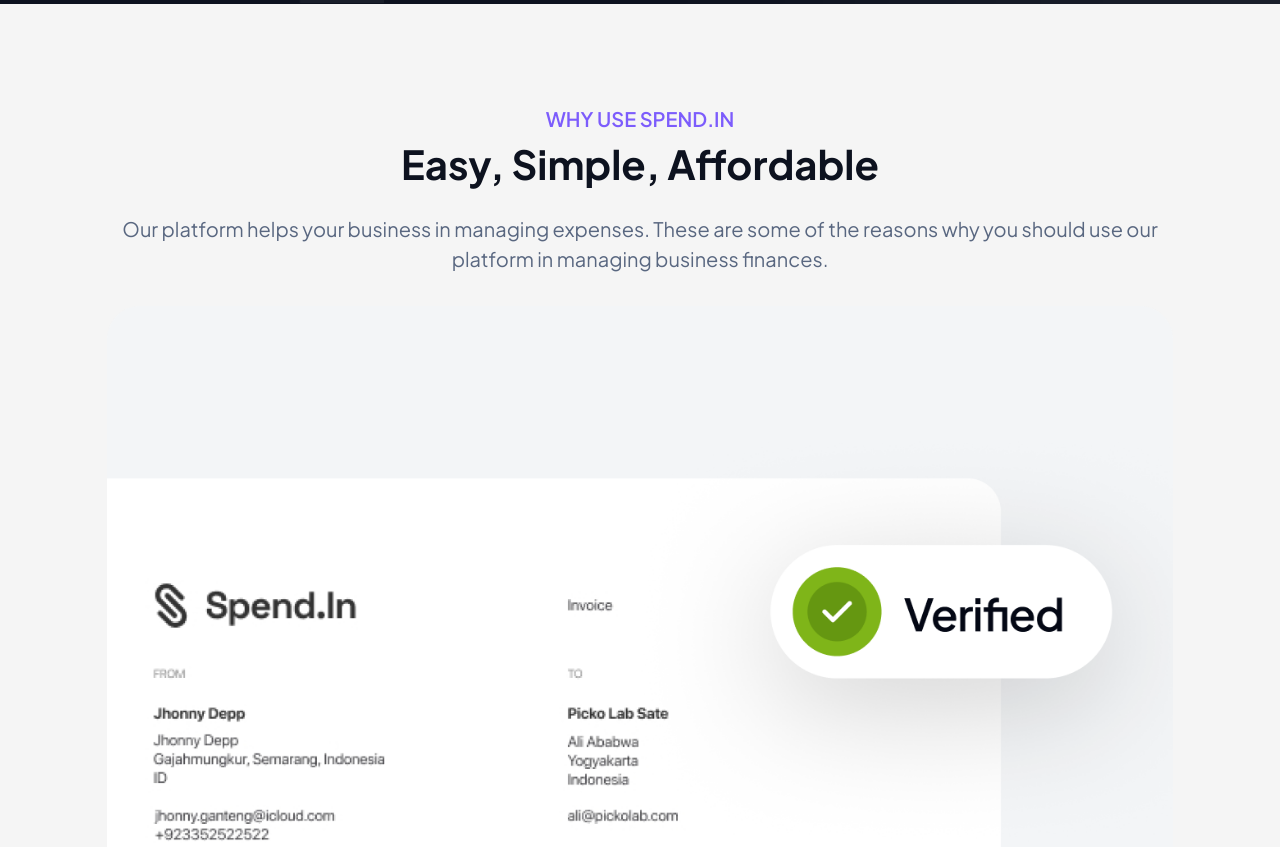
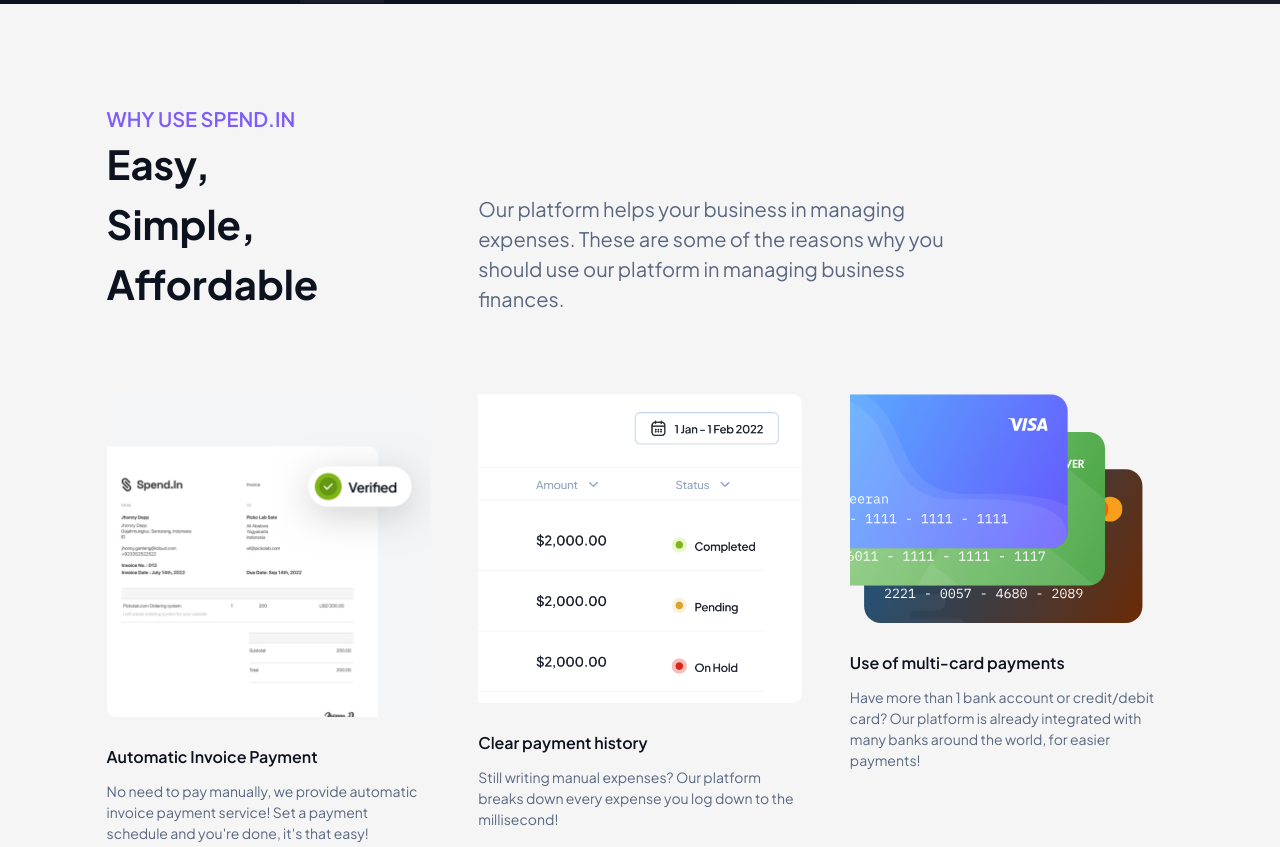
Before and after one commit to Joshua-Akinsanya/FTC-W2-Joshua, a plain HTML site: page index.html in a window 1280 px wide. Shown: the part 1560-2407 px from the top of the page. Drawn offline with Linux system fonts and the light colour scheme.

Commit message:
feat(css): add desktop styles to Benefits section

```diff
--- a/css/layout/_benefits.scss
+++ b/css/layout/_benefits.scss
@@ -1,18 +1,63 @@
 @use "../abstracts/index" as *;
 
-/*
+.benefits-layout-1 {
+    margin-bottom: 40px;
 
-*********************************
-*               *               *
-*       1       *       2       *
-*               *               *
-*********************************
-*                               *
-*               3               *
-*                               *
-*********************************
+    @include respond(desktop) {
 
-*/
+        display: grid;
+        grid-template-columns: repeat(3, 1fr);
+        gap: 48px;
+        .benefit-column {
+            margin: 0;
+        }
+        .section-header {
+            grid-column: 1 / span 3;
+            display: grid;
+            grid-template-columns: repeat(3, 1fr);
+            gap: 48px;
+            align-items: end;
+            .header-group {
+                .section-title, .section-headline {
+                    text-align: left;
+                }
+                .section-headline {margin: auto;}
+            }
+            .section-subtext {
+                text-align: left;
+                max-width: 500px;
+                grid-column: 2 / span 2;
+            }
+        }
+    }
+}
+.benefits-layout-2 {
+    @include respond(desktop) {
+        display: grid;
+        grid-template-columns: 1fr 1fr;
+
+        .section-header {
+            grid-column: 1 / span 2;
+        }
+    }
+}
+
+.header-group {
+    width: max(153px,50%);
+    @include respond(desktop) {
+        width: max(245px, 70%)
+    }
+}
+
+.benefit-column {
+    margin-bottom: 40px;
+    .col-img {
+        margin-bottom: 24px;
+    }
+    .benefit-title {
+        margin-bottom: 12px;
+    }
+}
 
 .benefit-grid {
     $icon-length: 32px;
@@ -25,7 +70,7 @@
         width: $icon-length;
         height: $icon-length;
     }
-    .benefit-column {
+    .benefit-text {
         @include flex(column, $align: first baseline);
         gap: 0.75em;
     }
--- a/index.html
+++ b/index.html
@@ -112,27 +112,27 @@
         <section id="benefits" class="section section-whitebg">
             <div class="benefits-layout-1">
                 <div class="section-header">
+                    <div class="header-group">
                         <h1 class="section-title">WHY USE SPEND.IN</h1>
                         <h2 class="section-headline">Easy, Simple, Affordable</h2>
+                    </div>
                     <p class="section-subtext">Our platform helps your business in managing expenses. These are some of the reasons why you should use our platform in managing business finances.</p>
                 </div>
 
-                <div class="benefits-columns">
-                    <div class="column">
-                        <img src="assets/images/invoice-verified.png" alt="">
+                <div class="benefit-column">
+                    <img src="assets/images/invoice-verified.png" class="col-img" alt="">
                     <h3 class="benefit-title">Automatic Invoice Payment</h3>
                     <p class="benefit-description">No need to pay manually, we provide automatic invoice payment service! Set a payment schedule and you're done, it's that easy!</p>
                 </div>
-                    <div class="column">
-                        <img src="assets/images/payhist-2x.png" alt="">
+                <div class="benefit-column">
+                    <img src="assets/images/payhist-2x.png" class="col-img" alt="">
                     <h3 class="benefit-title">Clear payment history</h3>
                     <p class="benefit-description">Still writing manual expenses? Our platform breaks down every expense you log down to the millisecond!</p>
                 </div>
-                    <div class="column">
-                        <img src="assets/images/credit-cards.svg" alt="">
+                <div class="benefit-column">
+                    <img src="assets/images/credit-cards.svg" class="col-img" alt="">
                     <h3 class="benefit-title">Use of multi-card payments</h3>
                     <p class="benefit-description">Have more than 1 bank account or credit/debit card? Our platform is already integrated with many banks around the world, for easier payments!</p>
-                    </div>
                 </div>
             </div>
 
@@ -143,9 +143,10 @@
                     <p class="section-subtext">Our platform helps your business in managing expenses. These are some of the reasons why you should use our platform in managing business finances.</p>
                 </div>
 
+                <div class="benefits-container">
                     <div class="benefit-grid">
                         <img src="assets/icons/auto-invoice.svg" alt="Automatic Invoice icon" class="benefit-icon" loading="lazy">
-                    <div class="benefit-column">
+                        <div class="benefit-text">
                             <h3 class="benefit-title">Automatic Invoice Payment</h3>
                             <p class="benefit-description">Automatic payments help you to arrange payments on a certain date without doing it manually again.</p>
                         </div>
@@ -153,25 +154,18 @@
 
                     <div class="benefit-grid">
                         <img src="assets/icons/clr-pay-icon.svg" alt="Clear Payment History icon" class="benefit-icon" loading="lazy">
-                    <div class="benefit-column">
+                        <div class="benefit-text">
                             <h3 class="benefit-title">Clear payment history</h3>
                             <p class="benefit-description">Clear payment history helps you to track your business expenses on specific dates.</p>
-                    </div>
-                    <div class="hidden">
-                        <img src="assets/images/payhist-2x.png" alt="Payment history" class="hidden" loading="lazy">
-                        <p class="benefit-description" class="hidden">Still writing manual expenses? Our platform breaks down every expense you log down to the millisecond!</p>
                         </div>
                     </div>
 
                     <div class="benefit-grid">
                         <img src="assets/icons/multi-card.svg" alt="Multi-car payments icon" class="benefit-icon" loading="lazy">
-                    <div class="benefit-column">
+                        <div class="benefit-text">
                             <h3 class="benefit-title">Use of multi-card payments</h3>
                             <p class="benefit-description">Have more than one debit or credit card? Don't worry, we support payments using more than one card.</p>
                         </div>
-                    <div class="hidden">
-                        <img src="assets/images/credit-cards.svg" alt="Credit cards" class="hidden" loading="lazy">
-                        <p class="benefit-description" class="hidden">Have more than 1 bank account or credit/debit card? Our platform is already integrated with many banks around the world, for easier payments!</p>
                     </div>
                 </div>
                 <img src="assets/images/transaction-history.png" alt="Transaction History">
```
Also changed, not shown: css/style.css, 1 other file. Lines whose indentation alone changed are shown as unchanged.
